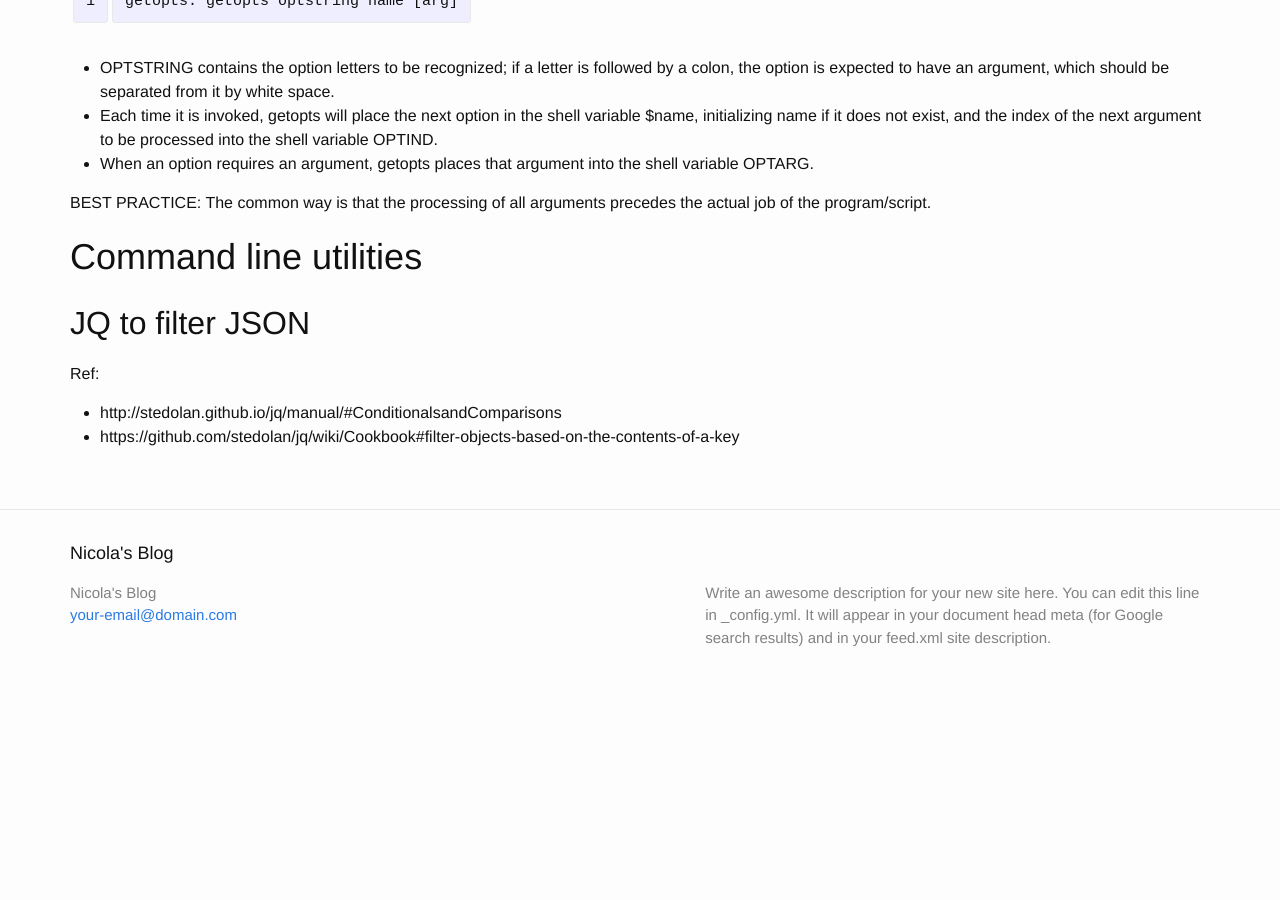
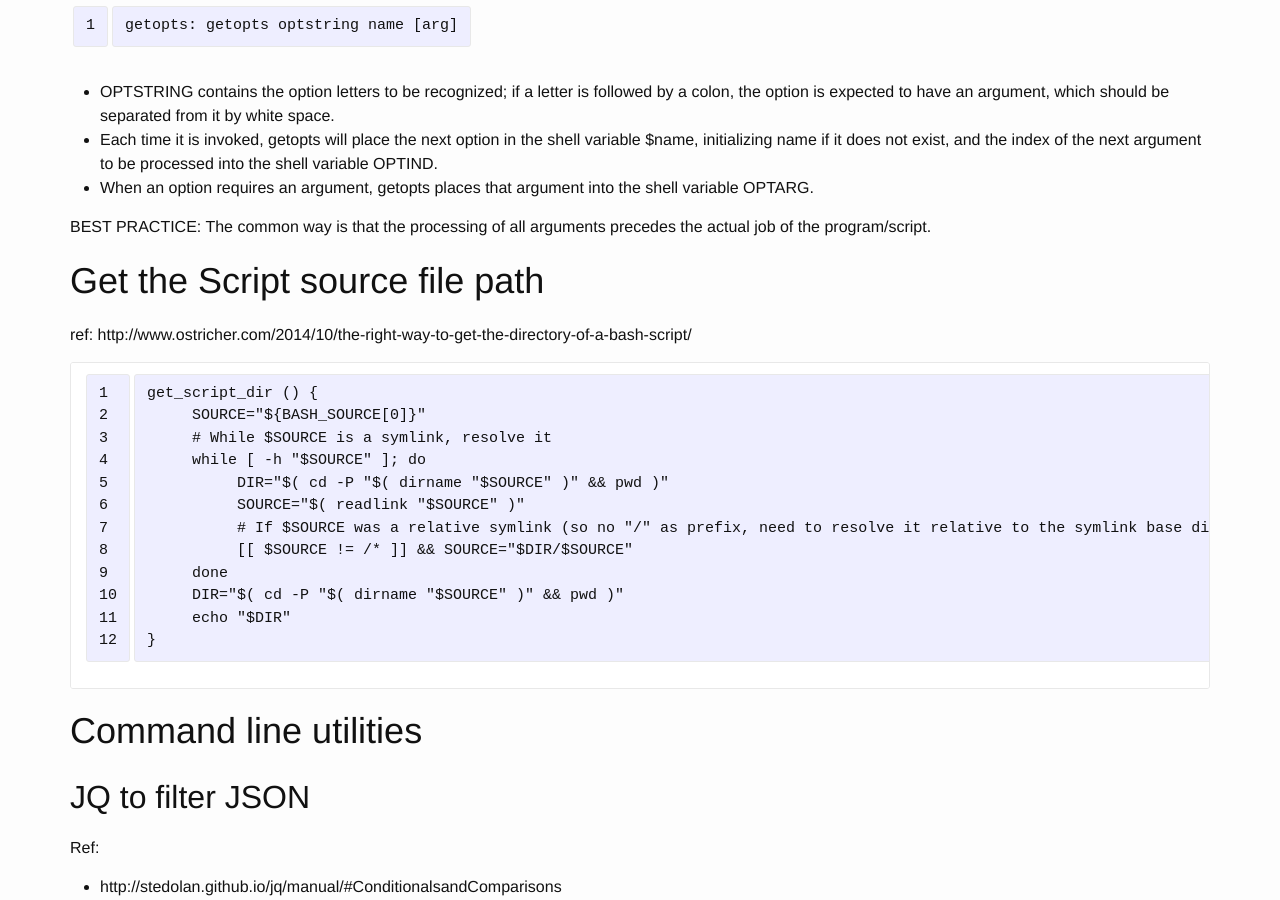
Before and after one commit to breezeight/nicola_blog, a Jekyll site: the page built from _guides/bash.markdown, in a window 1280 px wide and 900 px high, scrolled down 3227 px. Built offline with Jekyll 4.4.1, drawn with Linux system fonts in a browser that asks for light colours; before the commit the page ends 3936 px from its top, so only the background shows below that; some of the changed text lies outside the part shown.

Commit message:
Bash: better script source helper function that works with symlinks

```diff
--- a/_guides/bash.markdown
+++ b/_guides/bash.markdown
@@ -95,6 +95,24 @@ Syntax: `getopts: getopts optstring name [arg]`
 
 BEST PRACTICE: The common way is that the processing of all arguments precedes the actual job of the program/script.
 
+# Get the Script source file path
+
+ref: http://www.ostricher.com/2014/10/the-right-way-to-get-the-directory-of-a-bash-script/
+
+~~~
+get_script_dir () {
+     SOURCE="${BASH_SOURCE[0]}"
+     # While $SOURCE is a symlink, resolve it
+     while [ -h "$SOURCE" ]; do
+          DIR="$( cd -P "$( dirname "$SOURCE" )" && pwd )"
+          SOURCE="$( readlink "$SOURCE" )"
+          # If $SOURCE was a relative symlink (so no "/" as prefix, need to resolve it relative to the symlink base directory
+          [[ $SOURCE != /* ]] && SOURCE="$DIR/$SOURCE"
+     done
+     DIR="$( cd -P "$( dirname "$SOURCE" )" && pwd )"
+     echo "$DIR"
+}
+~~~
 
 # Command line utilities
 
```
